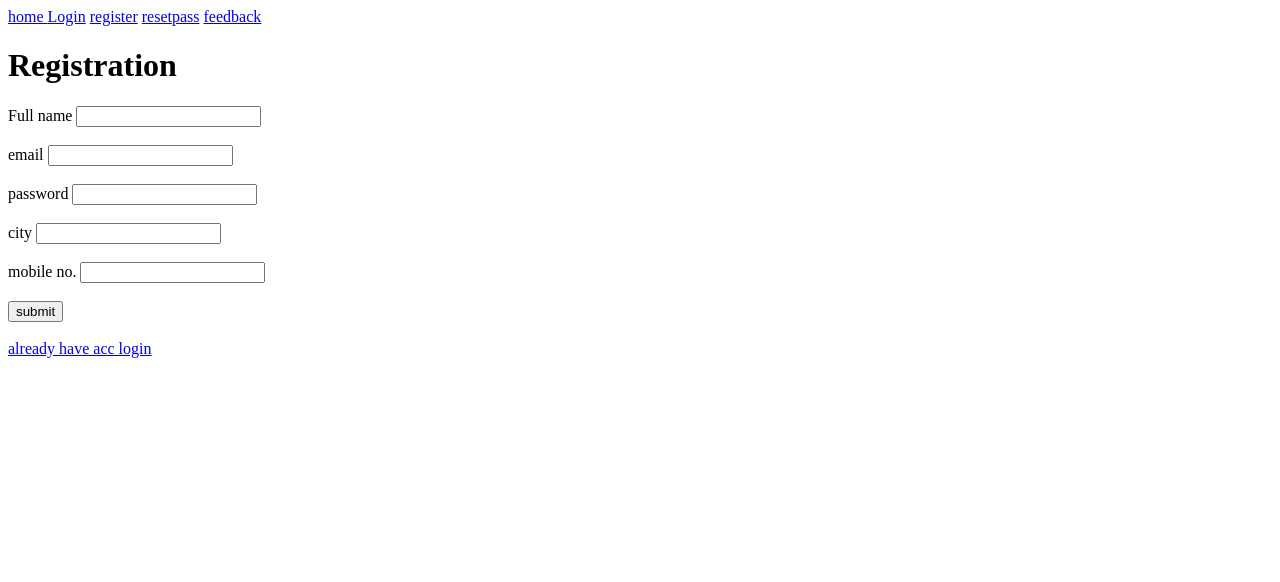
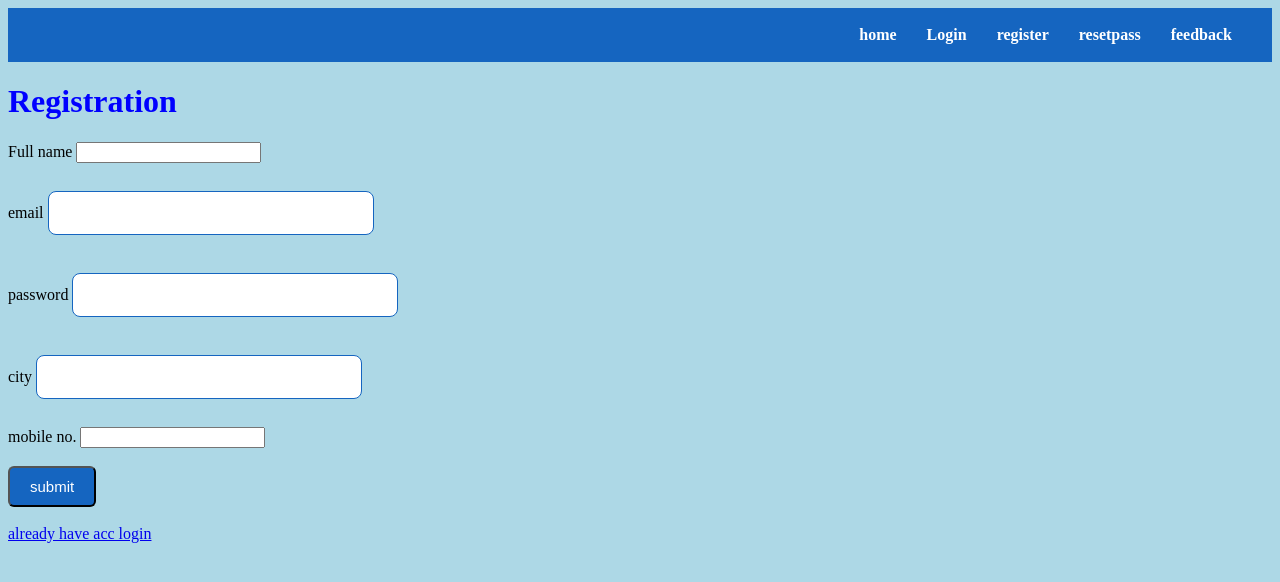
Before and after one commit to shaikhkhadija7525/feature--basicProject, a plain HTML site: page register.html in a window 1280 px wide. Drawn offline with Linux system fonts and the light colour scheme.

Commit message:
Enhance registration page with styles
Added CSS styles for navigation and form elements.

```diff
--- a/register.html
+++ b/register.html
@@ -4,6 +4,51 @@
     <meta charset="UTF-8">
     <meta name="viewport" content="width=device-width, initial-scale=1.0">
     <title>Registration</title>
+    <style>
+         nav {
+    background-color: #1565c0;
+    padding: 18px 40px;
+    display: flex;
+    justify-content: flex-end;
+    align-items: center;
+    gap: 30px;
+}
+
+nav a {
+    color: white;
+    text-decoration: none;
+    font-size: 16px;
+    font-weight: bold;
+}
+nav a:hover {
+    color: #bbdefb;
+}
+body{
+        background-color: lightblue;
+       }
+       h1{
+        color: blue;
+       }
+
+        #name,#city,#mobileno, #email,
+       #password{
+        width: 300px;
+        padding: 12px;
+        margin: 10px 0;
+        border: 1px solid #1565c0;
+        border-radius: 8px;
+        font-size: 16px;
+        outline: none;
+       }
+       button{
+        padding: 10px 20px;
+        background-color: #1565c0;
+        color: white;
+        border-radius: 6px;
+        font-size: 15px;
+        cursor: pointer;}
+
+    </style>
 </head>
 <body>
     <nav>
```
